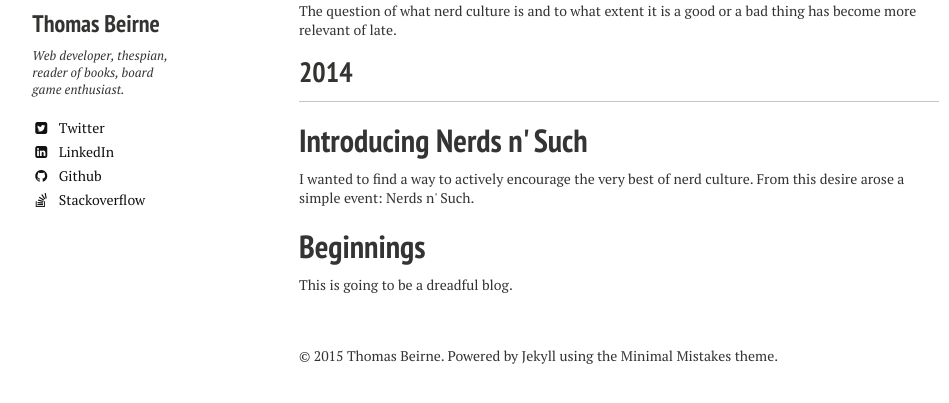
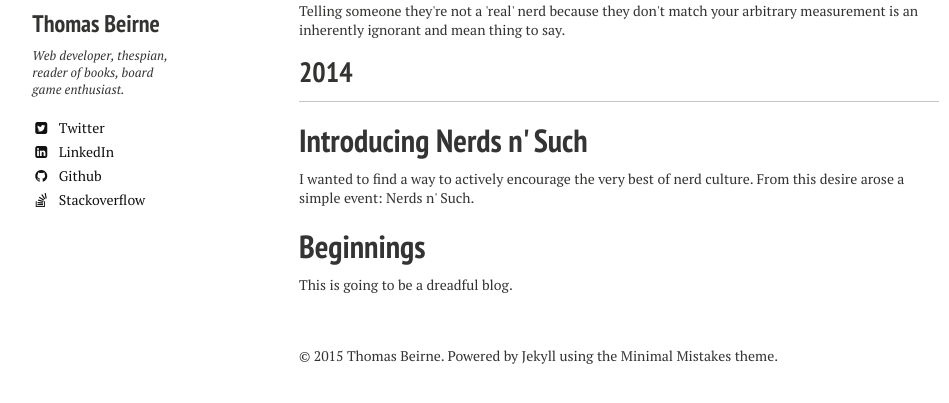
Before and after one commit to HankMcCoy/hankmccoy.github.io, a Jekyll site: the page built from posts/index.md, in a window 1280 px wide, cut to the strip 270-673 px from the top of the page. Shown: the whole strip, without its empty margins (21-970 px from the left). Built offline with Jekyll 4.4.1, drawn with Linux system fonts in a browser that asks for light colours; nearby versions of some CDN libraries.

Commit message:
Amend description of Defining Nerd to be less boring.

```diff
--- a/_posts/2015-02-25-defining-nerd.markdown
+++ b/_posts/2015-02-25-defining-nerd.markdown
@@ -1,8 +1,9 @@
 ---
 layout: post
 title:  "Defining Nerd"
-excerpt: "The question of what nerd culture is and to what extent it is a good or a bad
-          thing has become more relevant of late."
+excerpt: "Telling someone they're not a 'real' nerd because they don't match
+          your arbitrary measurement is an inherently ignorant and mean thing
+          to say."
 date:   2015-02-25 13:58:12
 tags: general
 ---
```
